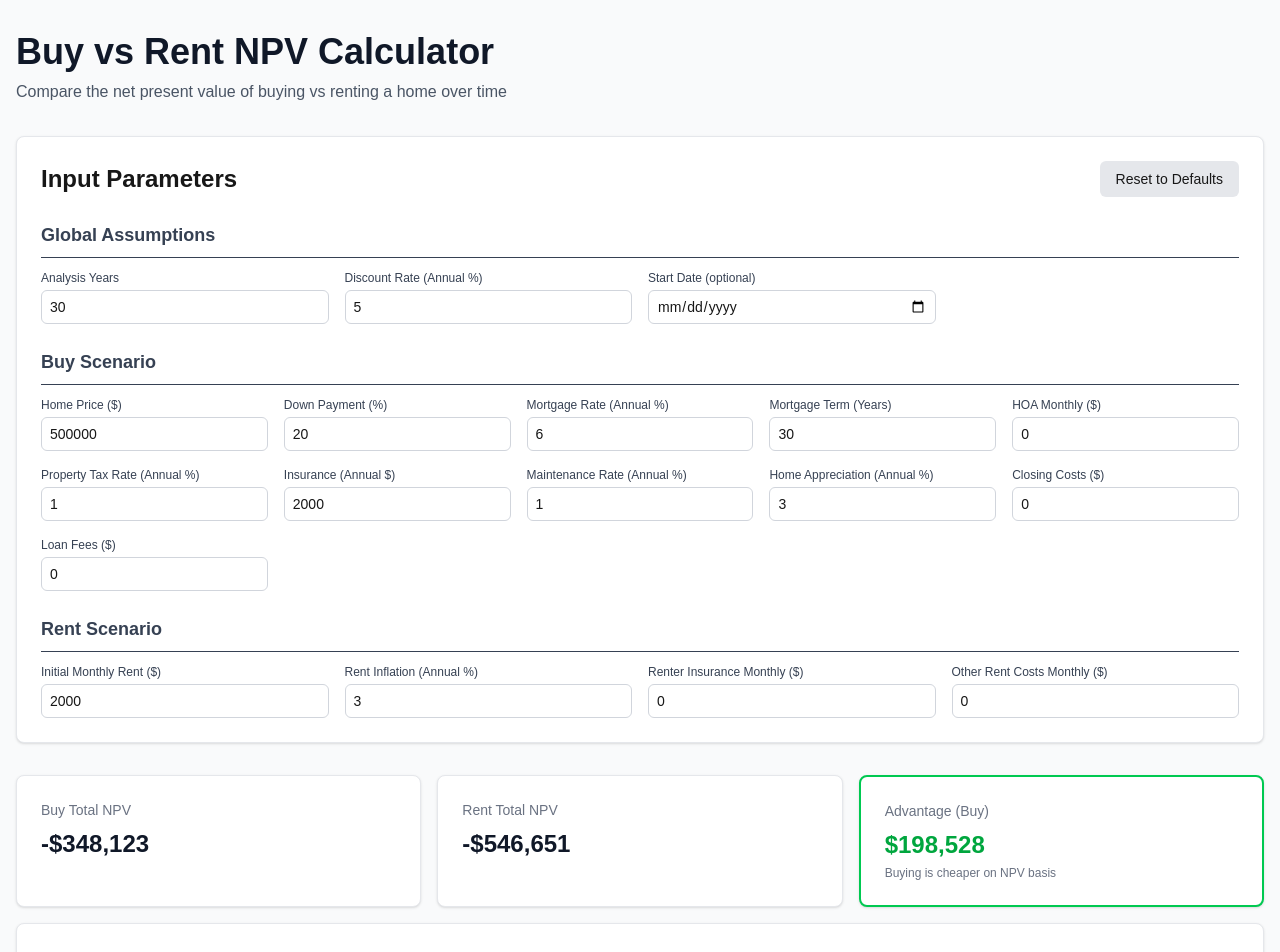
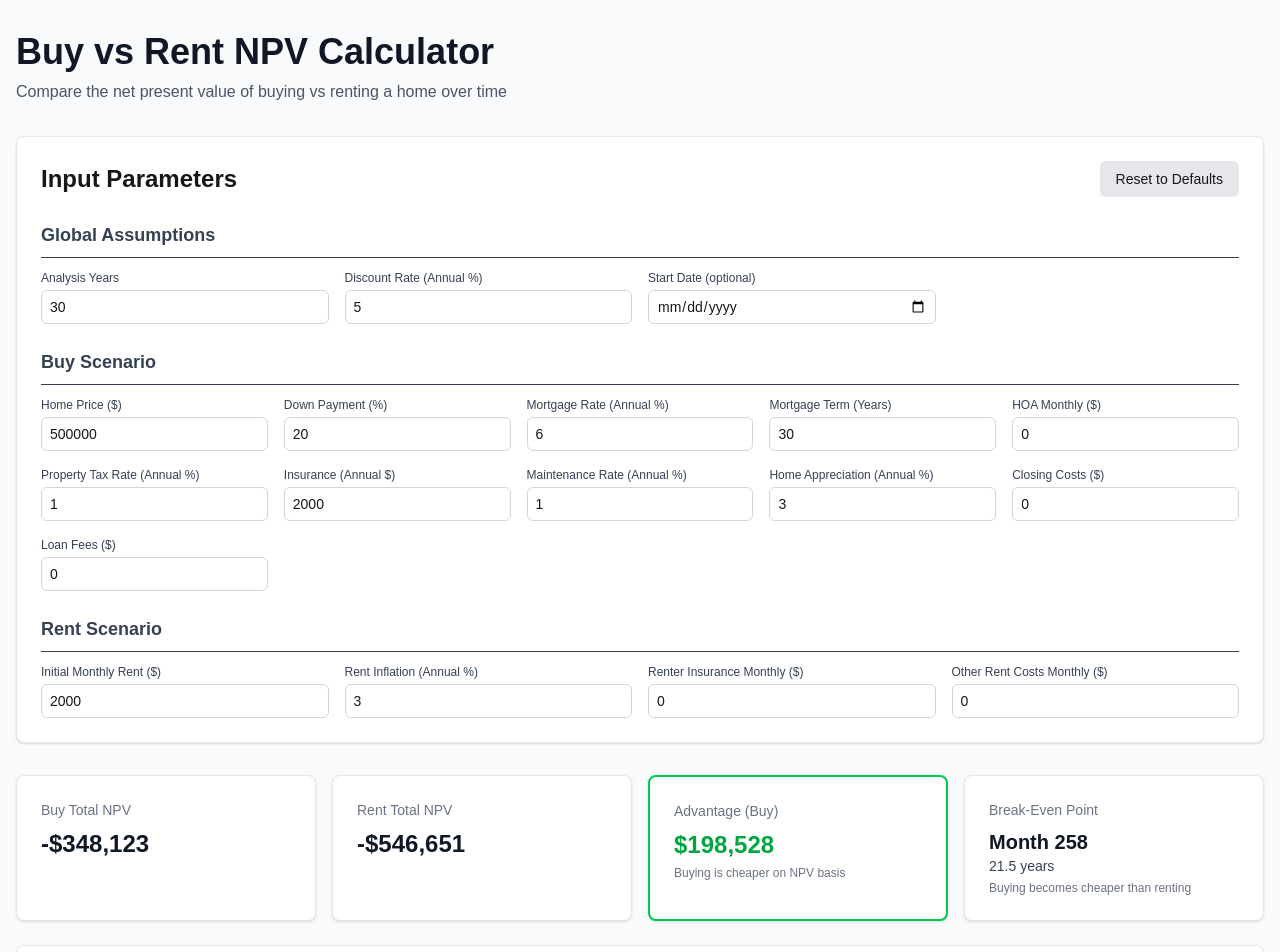
Before and after one commit to eswan18/npv-mortgage, a Next.js app: page / in a window 1280 px wide. Shown: the top 952 px of the page. Built offline with nearby package versions, Linux system fonts and the light colour scheme.

Commit message:
Squeeze.

```diff
--- a/components/SummaryCards.tsx
+++ b/components/SummaryCards.tsx
@@ -23,7 +23,7 @@ export default function SummaryCards({ summary }: SummaryCardsProps) {
   const advantage = Math.abs(summary.npvDifference);
 
   return (
-    <div className="grid grid-cols-1 md:grid-cols-3 gap-4 mb-6">
+    <div className="grid grid-cols-1 md:grid-cols-2 lg:grid-cols-4 gap-4 mb-6">
       <div className="bg-white p-6 rounded-lg shadow-sm border border-gray-200">
         <h3 className="text-sm font-medium text-gray-500 mb-2">Buy Total NPV</h3>
         <p className="text-2xl font-bold text-gray-900">
@@ -53,14 +53,25 @@ export default function SummaryCards({ summary }: SummaryCardsProps) {
             : 'Renting is cheaper on NPV basis'}
         </p>
       </div>
-      {summary.breakEvenMonthIndex !== undefined && (
-        <div className="bg-white p-6 rounded-lg shadow-sm border border-gray-200 md:col-span-3">
+      {summary.breakEvenMonthIndex !== undefined ? (
+        <div className="bg-white p-6 rounded-lg shadow-sm border border-gray-200">
           <h3 className="text-sm font-medium text-gray-500 mb-2">Break-Even Point</h3>
           <p className="text-xl font-semibold text-gray-900">
-            Month {summary.breakEvenMonthIndex} ({summary.breakEvenYears?.toFixed(1)} years)
+            Month {summary.breakEvenMonthIndex}
+          </p>
+          <p className="text-sm font-medium text-gray-700">
+            {summary.breakEvenYears?.toFixed(1)} years
           </p>
           <p className="text-xs text-gray-500 mt-1">
-            Point where buying becomes cheaper than renting on NPV basis
+            Buying becomes cheaper than renting
+          </p>
+        </div>
+      ) : (
+        <div className="bg-white p-6 rounded-lg shadow-sm border border-gray-200">
+          <h3 className="text-sm font-medium text-gray-500 mb-2">Break-Even Point</h3>
+          <p className="text-xl font-semibold text-gray-400">N/A</p>
+          <p className="text-xs text-gray-500 mt-1">
+            No break-even point found
           </p>
         </div>
       )}
```
